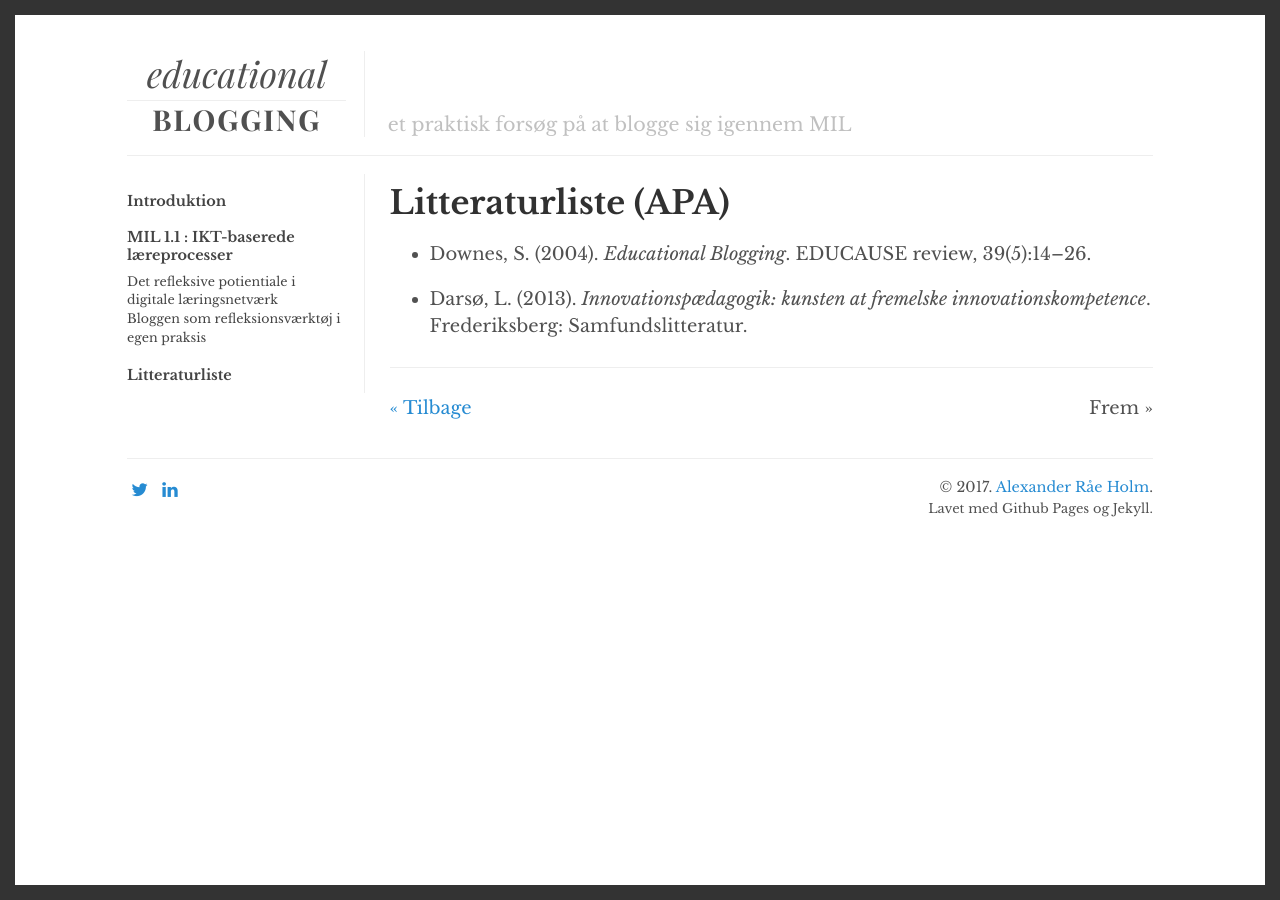
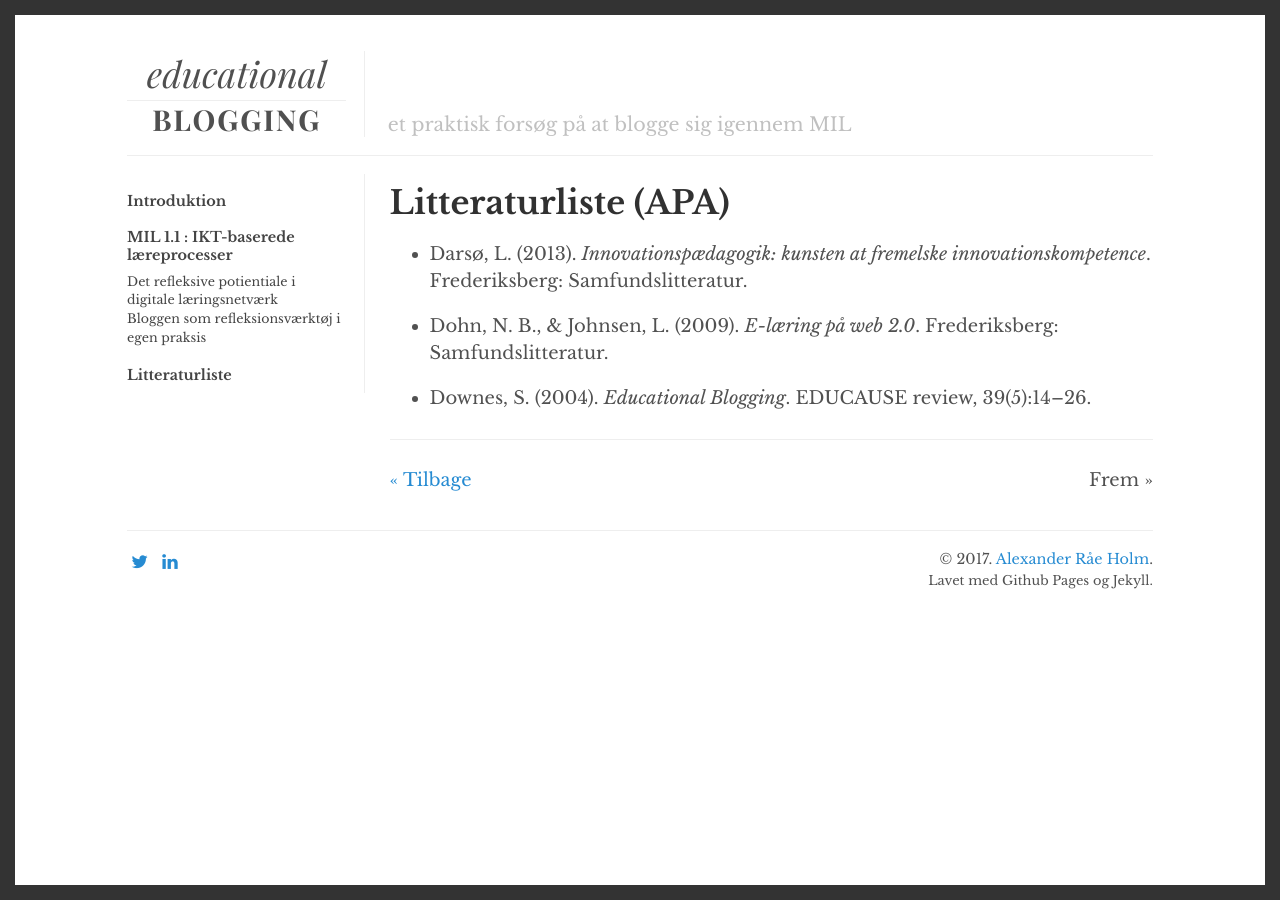
Before and after one commit to alexanderrae/educational-blogging, a Jekyll site: the page built from _capitulos/bibliografi.md, in a window 1280 px wide. Built offline with Jekyll 4.4.1, drawn with Linux system fonts in a browser that asks for light colours.

Commit message:
Updated Bibliografi

```diff
--- a/_capitulos/bibliografi.md
+++ b/_capitulos/bibliografi.md
@@ -6,6 +6,8 @@ comments: false
 layout: appendix
 ---
 
+* Darsø, L. (2013). *Innovationspædagogik: kunsten at fremelske innovationskompetence*. Frederiksberg: Samfundslitteratur.
+
+* Dohn, N. B., & Johnsen, L. (2009). *E-læring på web 2.0*. Frederiksberg: Samfundslitteratur.
+
 * Downes, S. (2004). *Educational Blogging*. EDUCAUSE review, 39(5):14–26.
-
-* Darsø, L. (2013). *Innovationspædagogik: kunsten at fremelske innovationskompetence*. Frederiksberg: Samfundslitteratur.
```
